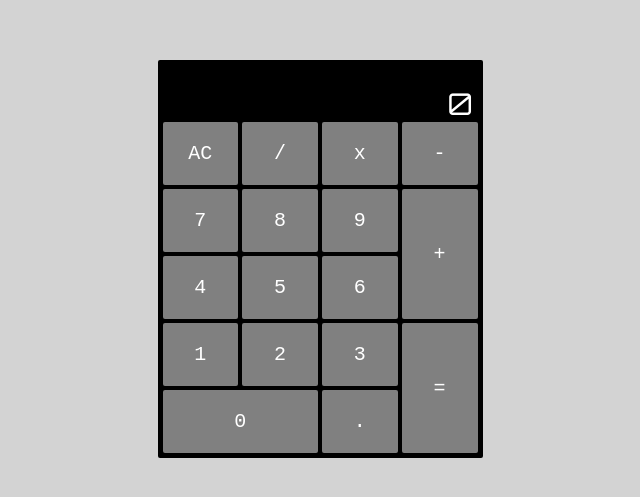
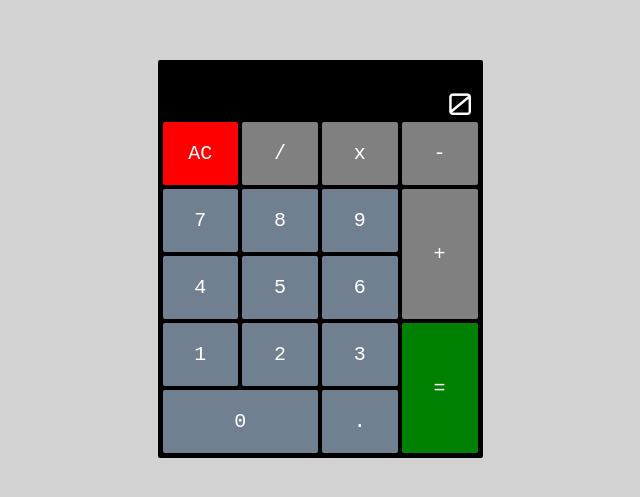
Before and after one commit to attilacs/javascript-calculator, a React (Create React App) app: page / in a window 1280 px wide. Shown: the part 141-638 px from the top of the page, without its empty margins (320-960 px from the left). Built offline with nearby package versions, Linux system fonts and the light colour scheme.

Commit message:
Modify button color

```diff
--- a/src/components/Button.tsx
+++ b/src/components/Button.tsx
@@ -4,15 +4,25 @@ interface ButtonProps {
   label: string;
   id: string;
   handleInput: Function;
+  color?: string;
 }
 
-const Button = ({ label, id, handleInput }: ButtonProps) => {
+const Button = ({
+  label,
+  id,
+  handleInput,
+  color = "slategray"
+}: ButtonProps) => {
   const onInput = () => {
     handleInput(label);
   };
 
   return (
-    <ButtonStyled id={id} theme={{ area: id }} onClick={onInput}>
+    <ButtonStyled
+      id={id}
+      theme={{ area: id, color: color }}
+      onClick={onInput}
+    >
       {label}
     </ButtonStyled>
   );
--- a/src/components/Numpad.tsx
+++ b/src/components/Numpad.tsx
@@ -15,6 +15,7 @@ const Numpad = ({ handleInput }: NumpadProps) => {
           id={button.id}
           label={button.label}
           handleInput={handleInput}
+          color={button.color}
         />
       ))}
     </NumpadStyled>
--- a/src/components/buttons.ts
+++ b/src/components/buttons.ts
@@ -1,5 +1,5 @@
 const buttons = [
-  { label: "=", id: "equals" },
+  { label: "=", id: "equals", color: "green" },
   { label: "0", id: "zero" },
   { label: "1", id: "one" },
   { label: "2", id: "two" },
@@ -10,12 +10,12 @@ const buttons = [
   { label: "7", id: "seven" },
   { label: "8", id: "eight" },
   { label: "9", id: "nine" },
-  { label: "+", id: "add" },
-  { label: "-", id: "subtract" },
-  { label: "x", id: "multiply" },
-  { label: "/", id: "divide" },
+  { label: "+", id: "add", color: "gray" },
+  { label: "-", id: "subtract", color: "gray" },
+  { label: "x", id: "multiply", color: "gray" },
+  { label: "/", id: "divide", color: "gray" },
   { label: ".", id: "decimal" },
-  { label: "AC", id: "clear" }
+  { label: "AC", id: "clear", color: "red" }
 ];
 
 export default buttons;
--- a/src/styles/ButtonStyled.tsx
+++ b/src/styles/ButtonStyled.tsx
@@ -2,7 +2,7 @@ import styled from "styled-components";
 
 const ButtonStyled = styled.div`
   align-items: center;
-  background-color: gray;
+  background-color: ${(props) => props.theme.color};
   border-radius: 2px;
   color: white;
   cursor: pointer;
```
